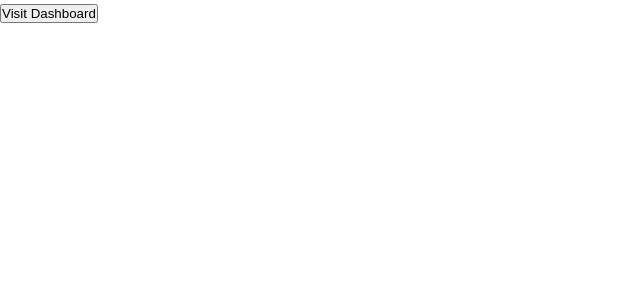
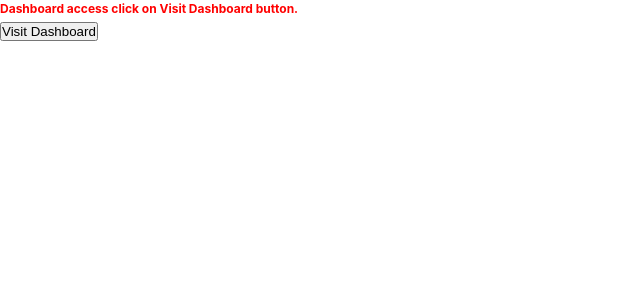
Before and after one commit to Mishrakumarakhil/React-Dashboard, a React (Vite) app: page / in a window 1280 px wide. Shown: the top 300 px of the page, without its empty margins (0-640 px from the left). Built offline with nearby package versions, Linux system fonts and the light colour scheme.

Commit message:
Added text into home pgae

```diff
--- a/src/App.tsx
+++ b/src/App.tsx
@@ -31,7 +31,10 @@ const App = () => {
             path="/"
             element={
               <Link to="/admin/dashboard">
-                <button>Visit Dashboard</button>
+                <div className="home-page">
+                <p className="heading">Dashboard access click on Visit Dashboard button.</p>
+                <button className="button">Visit Dashboard</button>
+                </div>
               </Link>
             }
           />
--- a/src/styles/app.scss
+++ b/src/styles/app.scss
@@ -30,6 +30,11 @@ a {
 }
 .green {
   color: rgb(0, 195, 0);
+}
+.heading{
+  font-size: 12px;
+  font-weight: bold;
+  color:red;
 }
 
 .admin-container {
```
